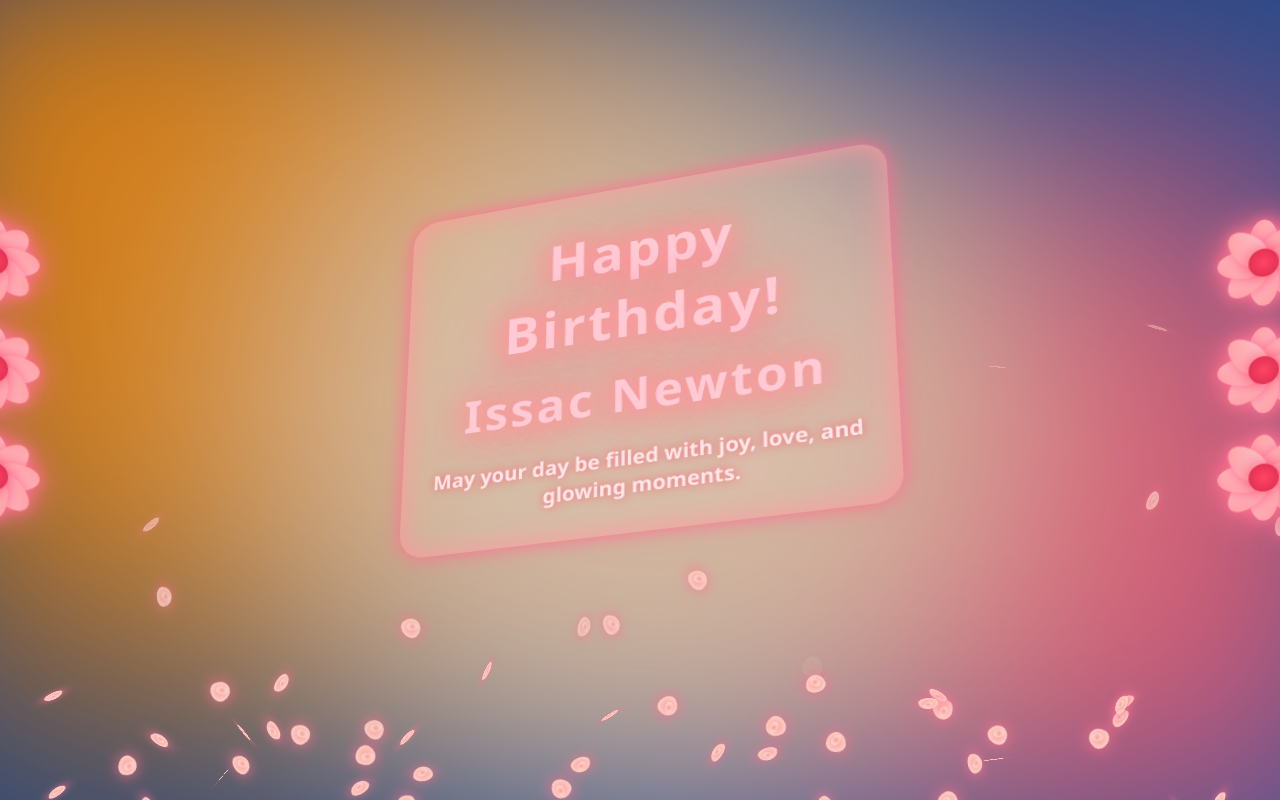
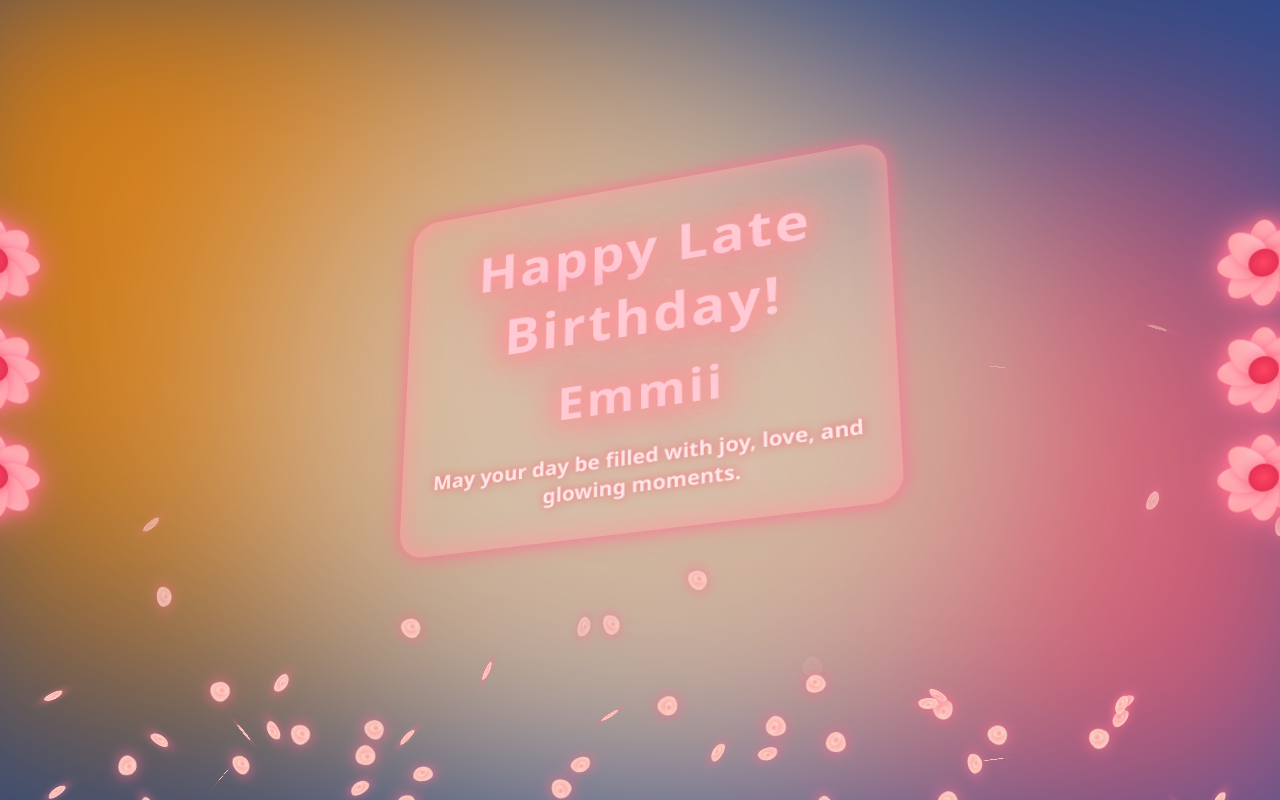
Before and after one commit to RMHAS/Birthday_Wish, a plain HTML site: page index.html in a window 1280 px wide. Drawn offline with Linux system fonts and the light colour scheme.

Commit message:
Update index.html

```diff
--- a/index.html
+++ b/index.html
@@ -374,8 +374,8 @@
   </div>
 
   <div class="birthday-card" role="main" aria-label="Birthday Wish">
-    <h1>Happy Birthday!</h1>
-    <div class="name">Issac Newton</div>
+    <h1>Happy Late Birthday!</h1>
+    <div class="name">Emmii</div>
     <p>May your day be filled with joy, love, and glowing moments.</p>
   </div>
 
```
